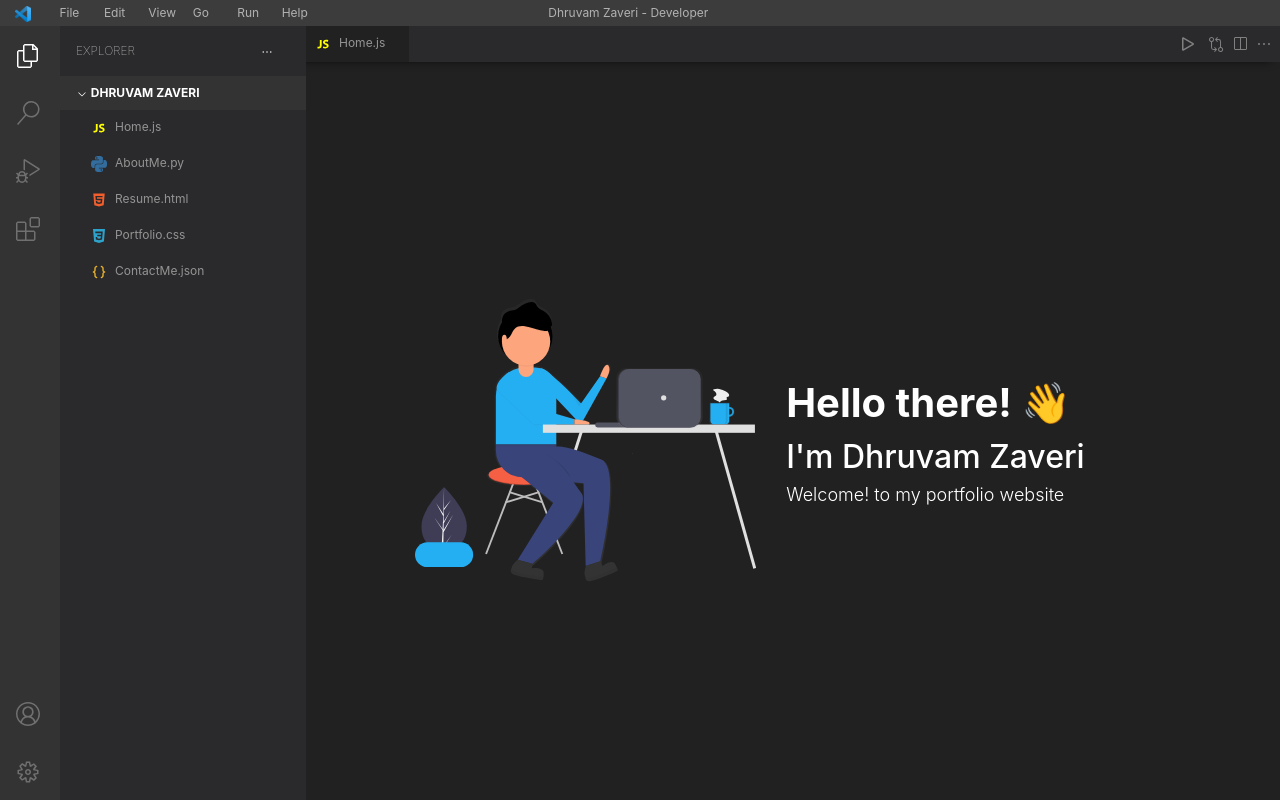
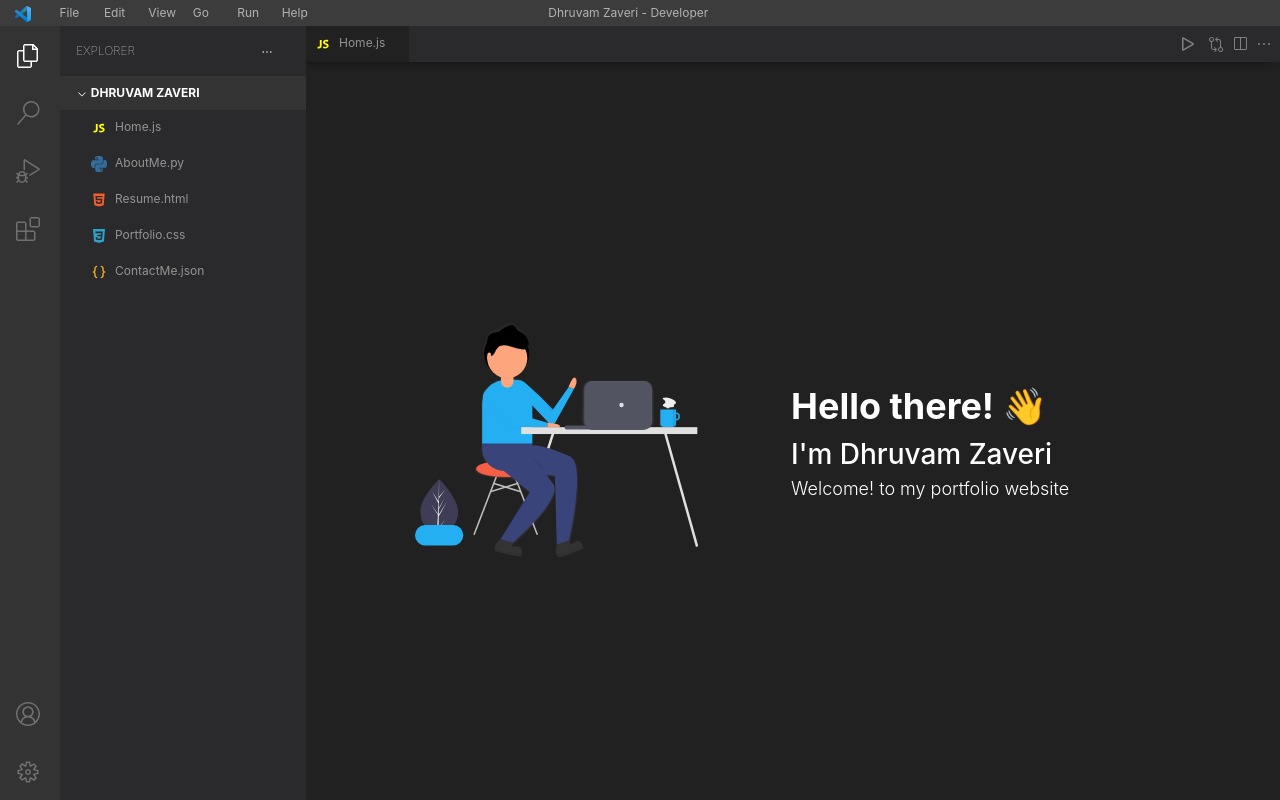
Before and after one commit to dhruvam-zaveri/vs-code-portfolio, a React (Create React App) app in the folder frontend/: page / in a window 1280 px wide. Built offline with nearby package versions, Linux system fonts and the light colour scheme.

Commit message:
Minor fixes in HomeScreen. Done with xl and lg responsiveness of HomeScreen.

```diff
--- a/frontend/src/Screens/HomeScreen.js
+++ b/frontend/src/Screens/HomeScreen.js
@@ -1,8 +1,6 @@
 import React from "react";
-import Typewriter from "typewriter-effect";
 import { Row, Col, Container } from "react-bootstrap";
 import HorizontalPadding from "../Components/HorizontalPadding.js";
-// import { ReactComponent as SVGImage } from "../Components/SVG/Coding.svg";
 import { ReactComponent as SVGImage } from "../Components/SVG/Hello.svg";
 
 export const HomeScreen = () => {
@@ -17,34 +15,29 @@ export const HomeScreen = () => {
         </Col>
 
         <Col>
-          {/* <Container
-          className="d-flex justify-content-center"
-          style={{ fontSize: 36, fontWeight: 500 }}
-        >
-          Home
-        </Contai</Container>ner> */}
           <Row>
             <Col
               className="d-flex align-items-center"
-              xxl={6}
-              lg={6}
+              xl={5}
+              lg={5}
               md={12}
               sm={12}
             >
               <SVGImage height="40vh" width="30vw" />
             </Col>
+            <Col xl={1} lg={1} className="d-none d-md-block"></Col>
             <Col
               className="d-flex align-items-center"
-              xxl={6}
+              xl={6}
               lg={6}
               md={12}
               sm={12}
             >
               <Container className="d-block">
-                <Row style={{ fontWeight: 700, fontSize: 40 }}>
+                <Row style={{ fontWeight: 700, fontSize: 36 }}>
                   Hello there! 👋
                 </Row>
-                <Row style={{ fontWeight: 500, fontSize: 32 }}>
+                <Row style={{ fontWeight: 500, fontSize: 28 }}>
                   I'm Dhruvam Zaveri
                 </Row>
                 <Row style={{ fontWeight: 300, fontSize: 18 }}>
@@ -60,3 +53,6 @@ export const HomeScreen = () => {
 };
 
 export default HomeScreen;
+
+// xl done
+// lg done
```
Also changed, not shown: frontend/src/Screens/._081-headphones-colour.svg (deleted).
